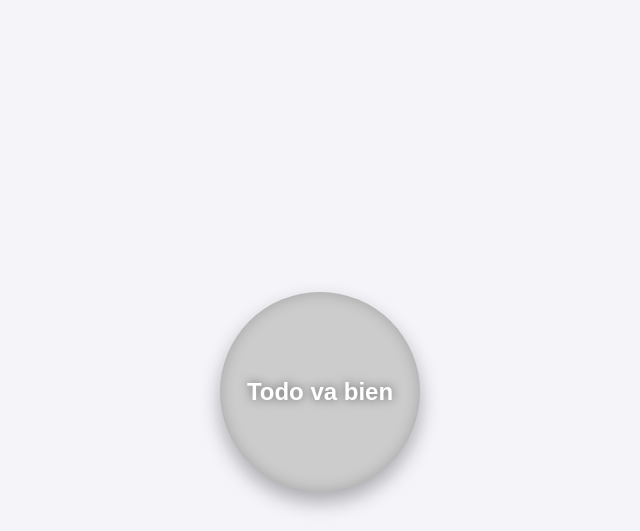
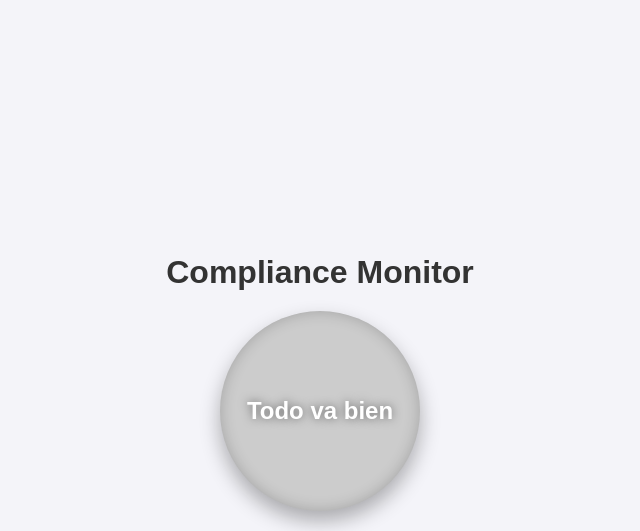
Before and after one commit to jonme3/esp, a Flask app: page / in a window 1280 px wide. Shown: the top 531 px of the page, without its empty margins (320-960 px from the left). Run offline with Flask 2, Linux system fonts and the light colour scheme.

Commit message:
Update index.html

```diff
--- a/templates/index.html
+++ b/templates/index.html
@@ -68,7 +68,7 @@
     </style>
 </head>
 <body>
-    <h1> </h1>
+    <h1>Compliance Monitor</h1>
     <div id="estado-container" class="estado-container">
         <div id="estado-text" class="estado-text">Cargando...</div>
     </div>
```
